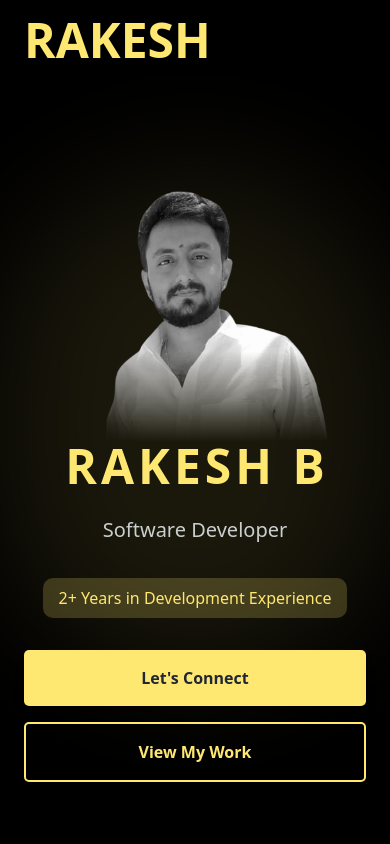
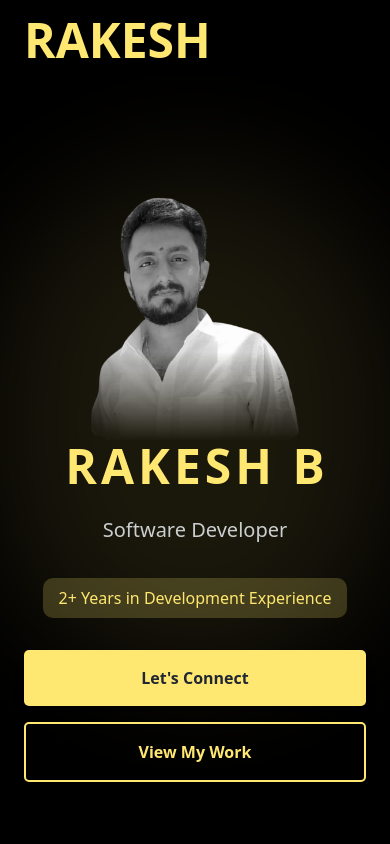
Before and after one commit to Rakesh-2000/Portfolio, a React (Vite) app: page / in a window 390 px wide. Shown: the top 844 px of the page. Built offline with nearby package versions, Linux system fonts and the light colour scheme.

Commit message:
image update

```diff
--- a/src/components/Hero.tsx
+++ b/src/components/Hero.tsx
@@ -38,7 +38,7 @@ const Hero = () => {
             marginRight:50,
             height:300
           }}
-          className="relative w-full max-w-xs mx-auto overflow-hidden"
+          className="relative w-full max-w-xs mx-auto overflow-hidden pr-10 sm:pr-0"
         >
           <img
             src={Rakesh}
```
Also changed, not shown: package.json (+3 -4 lines).
